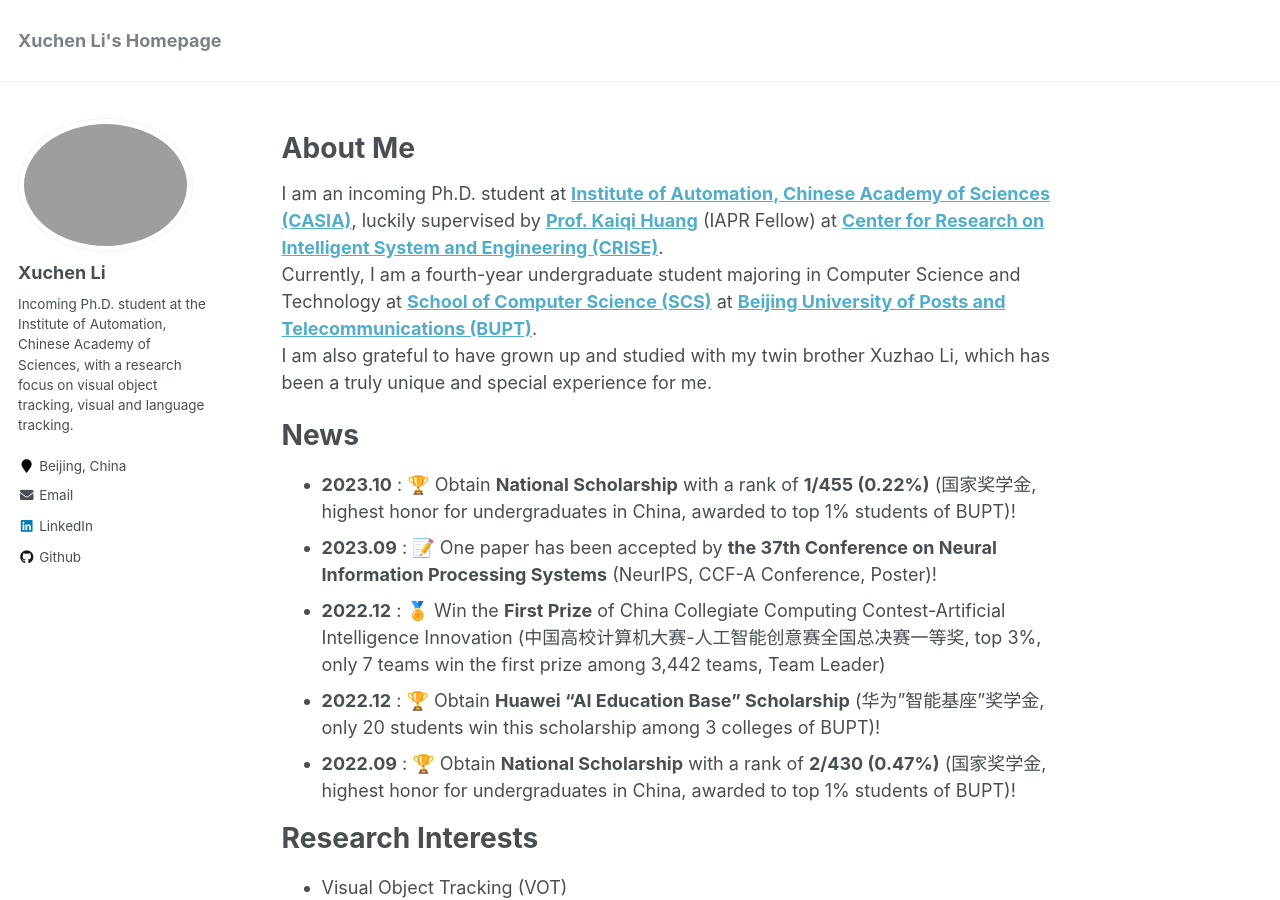
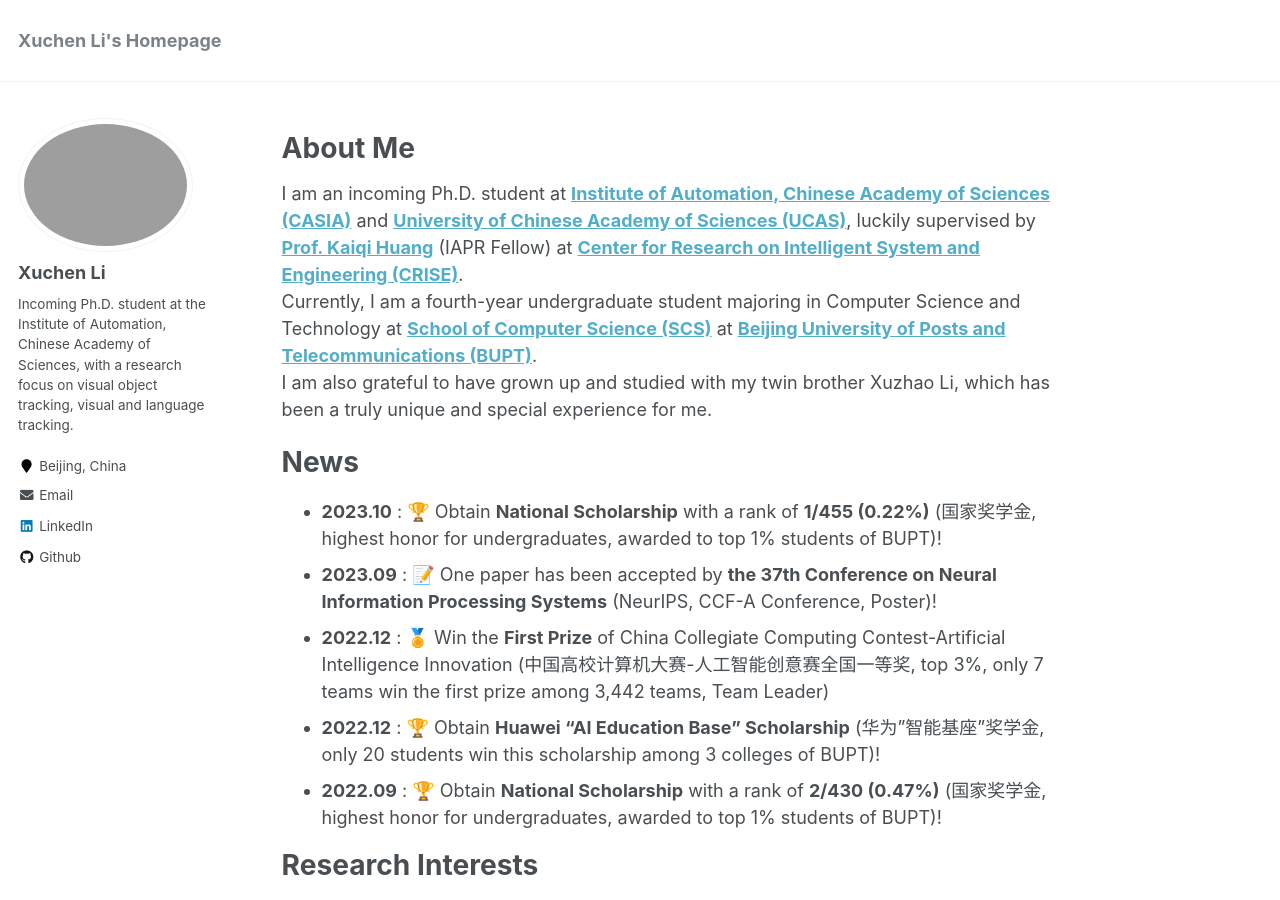
Before and after one commit to Xuchen-Li/Xuchen-Li.github.io, a Jekyll site: the page built from _pages/about.md, in a window 1280 px wide and 900 px high. Built offline with Jekyll 4.4.1, drawn with Linux system fonts in a browser that asks for light colours.

Commit message:
更新 about.md

```diff
--- a/_pages/about.md
+++ b/_pages/about.md
@@ -10,19 +10,19 @@ redirect_from:
 
 About Me
 ======
-I am an incoming Ph.D. student at **<a href="http://english.ia.cas.cn/"> Institute of Automation, Chinese Academy of Sciences (CASIA)</a>**, luckily supervised by **<a href="https://people.ucas.ac.cn/~huangkaiqi?language=en">Prof. Kaiqi Huang</a>** (IAPR Fellow) at **<a href="http://www.crise.ia.ac.cn/"> Center for Research on Intelligent System and Engineering (CRISE)</a>**.<br>
+I am an incoming Ph.D. student at **<a href="http://english.ia.cas.cn/">Institute of Automation, Chinese Academy of Sciences (CASIA)</a>** and **<a href="https://english.ucas.ac.cn/">University of Chinese Academy of Sciences (UCAS)</a>**, luckily supervised by **<a href="https://people.ucas.ac.cn/~huangkaiqi?language=en">Prof. Kaiqi Huang</a>** (IAPR Fellow) at **<a href="http://www.crise.ia.ac.cn/"> Center for Research on Intelligent System and Engineering (CRISE)</a>**.<br>
 Currently, I am a fourth-year undergraduate student majoring in Computer Science and Technology at **<a href="https://scs.bupt.edu.cn/"> School of Computer Science (SCS)</a>** at **<a href="https://www.bupt.edu.cn/"> Beijing University of Posts and Telecommunications (BUPT)</a>**.<br>
 I am also grateful to have grown up and studied with my twin brother Xuzhao Li, which has been a truly unique and special experience for me.
 
 
 News
 ======
-<!-- * **2023.10** : Obtain **College Scholarship of University of Chinese Academy of Sciences** at Institute of Automation, Chinese Academy of Sciences (中国科学院大学大学生奖学金)! -->
-* **2023.10** : 🏆 Obtain **National Scholarship** with a rank of **1/455 (0.22%)** (国家奖学金, highest honor for undergraduates in China, awarded to top 1% students of BUPT)!
+<!-- * **2023.11** : Obtain **College Scholarship of UCAS** (中国科学院大学大学生奖学金, only 14 students win this scholarship among 200+ recommended postgraduate students of CASIA)! -->
+* **2023.10** : 🏆 Obtain **National Scholarship** with a rank of **1/455 (0.22%)** (国家奖学金, highest honor for undergraduates, awarded to top 1% students of BUPT)!
 * **2023.09** : 📝 One paper has been accepted by **the 37th Conference on Neural Information Processing Systems** (NeurIPS, CCF-A Conference, Poster)!
-* **2022.12** : 🏅 Win the **First Prize** of China Collegiate Computing Contest-Artificial Intelligence Innovation (中国高校计算机大赛-人工智能创意赛全国总决赛一等奖, top 3%, only 7 teams win the first prize among 3,442 teams, Team Leader)
+* **2022.12** : 🏅 Win the **First Prize** of China Collegiate Computing Contest-Artificial Intelligence Innovation (中国高校计算机大赛-人工智能创意赛全国一等奖, top 3%, only 7 teams win the first prize among 3,442 teams, Team Leader)
 * **2022.12** : 🏆 Obtain **Huawei "AI Education Base" Scholarship** (华为"智能基座"奖学金, only 20 students win this scholarship among 3 colleges of BUPT)!
-* **2022.09** : 🏆 Obtain **National Scholarship** with a rank of **2/430 (0.47%)** (国家奖学金, highest honor for undergraduates in China, awarded to top 1% students of BUPT)!
+* **2022.09** : 🏆 Obtain **National Scholarship** with a rank of **2/430 (0.47%)** (国家奖学金, highest honor for undergraduates, awarded to top 1% students of BUPT)!
 
 
 Research Interests
```
